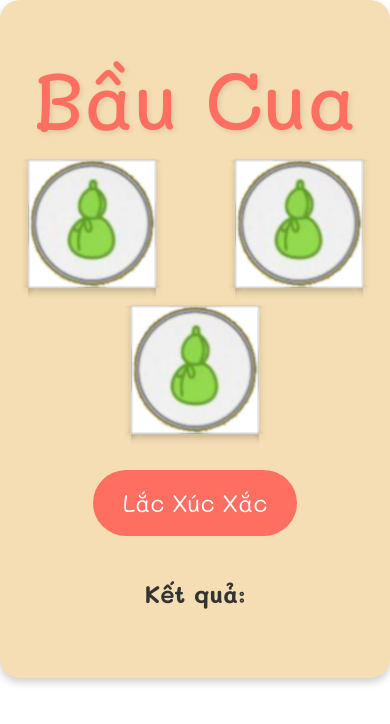
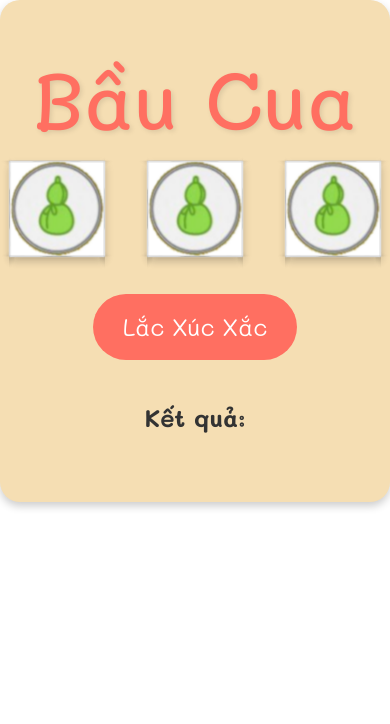
Before and after one commit to tungpham42/baucua, a React (Create React App) app: page / in a window 390 px wide. Shown: the top 724 px of the page. Built offline with nearby package versions, Linux system fonts and the light colour scheme.

Commit message:
Update Dice3D.css

```diff
--- a/src/components/Dice3D.css
+++ b/src/components/Dice3D.css
@@ -19,6 +19,34 @@
   background: #fff;
   border: 1px solid #ccc;
   box-shadow: 0 4px 8px #0003 !important;
+}
+@media all and (max-width: 768px) {
+  .dice-container {
+    perspective: 750px;
+  }
+  .dice,
+  .face {
+    width: 90px;
+    height: 90px;
+  }
+  .face-1 {
+    transform: rotateY(0deg) translateZ(45px) !important;
+  }
+  .face-2 {
+    transform: rotateY(-90deg) translateZ(45px) !important;
+  }
+  .face-3 {
+    transform: rotateY(180deg) translateZ(45px) !important;
+  }
+  .face-4 {
+    transform: rotateY(90deg) translateZ(45px) !important;
+  }
+  .face-5 {
+    transform: rotateX(-90deg) translateZ(45px) !important;
+  }
+  .face-6 {
+    transform: rotateX(90deg) translateZ(45px) !important;
+  }
 }
 
 .dice img.dice-face-image {
```
